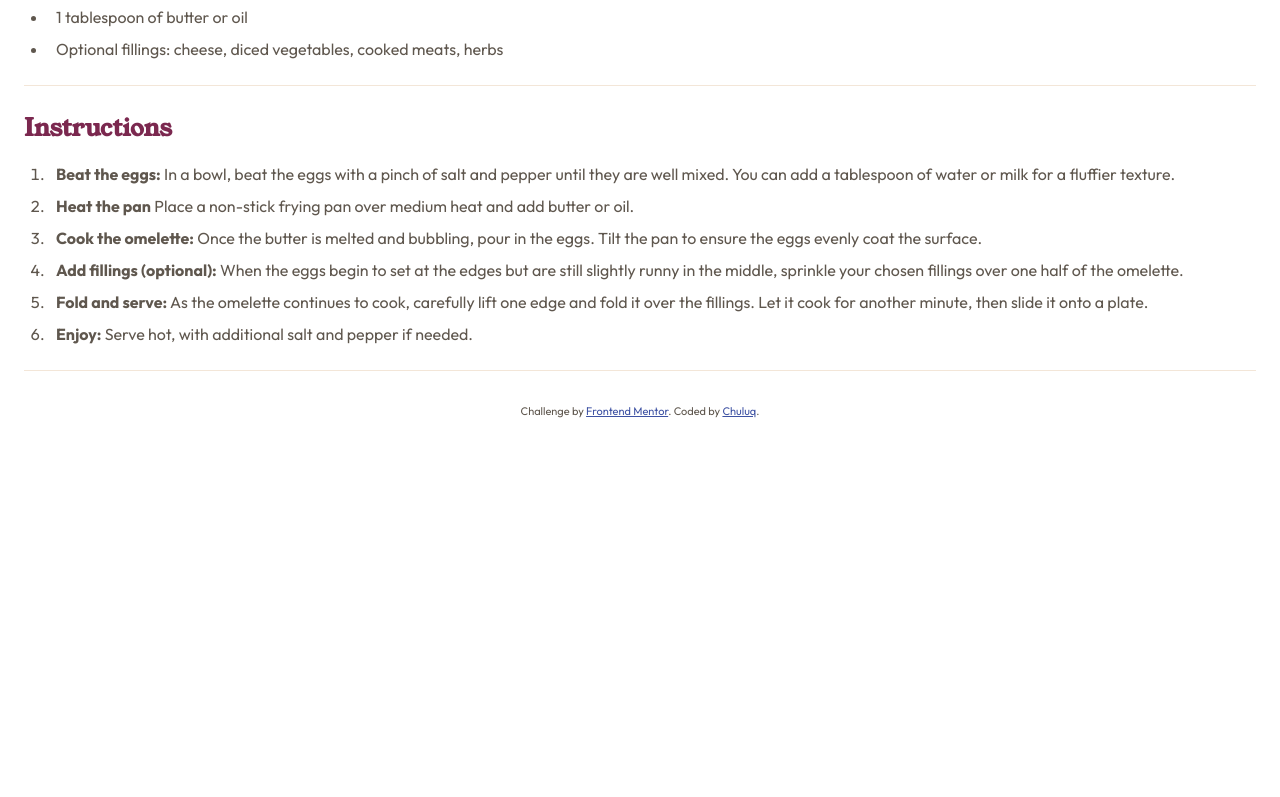
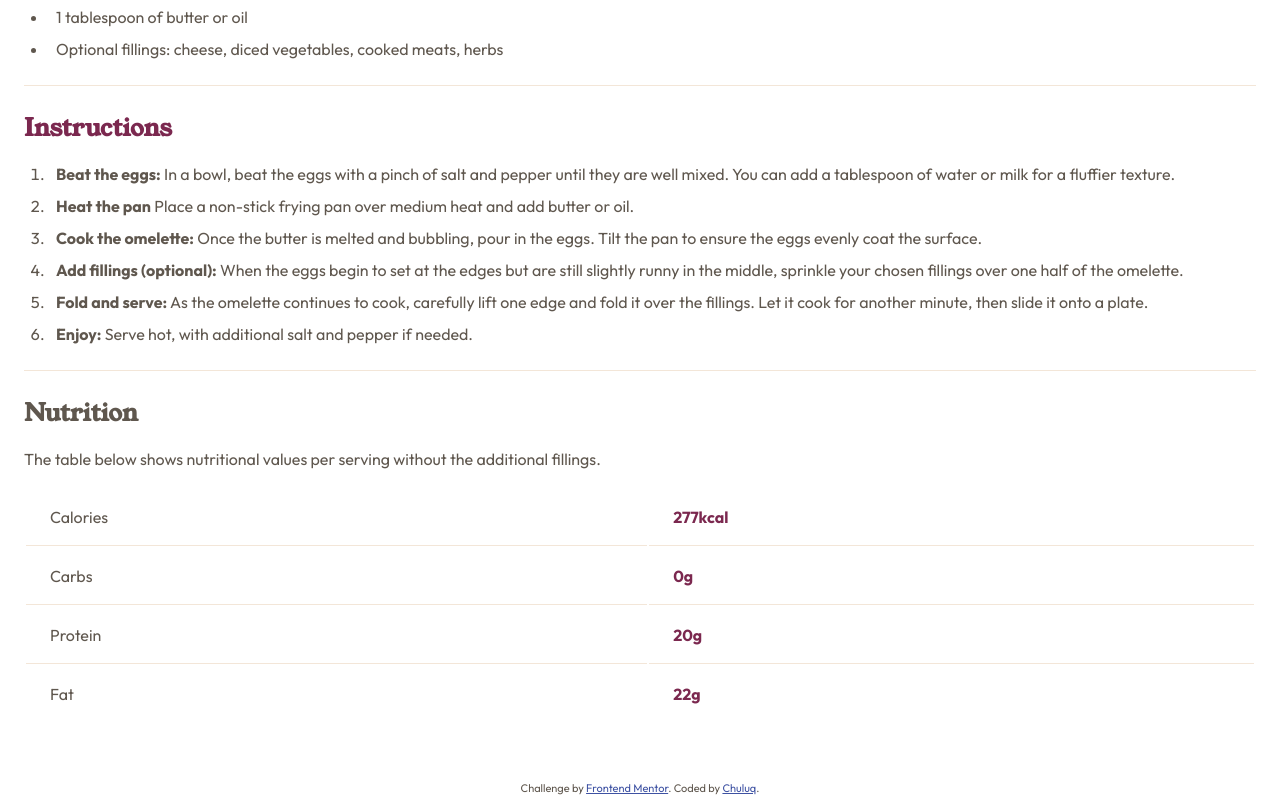
Before and after one commit to chuluq/frontendmentor-recipe-page, a plain HTML site: page index.html in a window 1280 px wide. Shown: the part 1100-1897 px from the top of the page. Before the commit the page ends 1520 px from the top, so only its background shows below. Drawn offline with Linux system fonts and the light colour scheme.

Commit message:
feat: add nutrition

```diff
--- a/index.html
+++ b/index.html
@@ -96,6 +96,32 @@
           </li>
         </ol>
       </div>
+
+      <div class="nutrition">
+        <h2>Nutrition</h2>
+        <p>
+          The table below shows nutritional values per serving without the
+          additional fillings.
+        </p>
+        <table>
+          <tr>
+            <td>Calories</td>
+            <td>277kcal</td>
+          </tr>
+          <tr>
+            <td>Carbs</td>
+            <td>0g</td>
+          </tr>
+          <tr>
+            <td>Protein</td>
+            <td>20g</td>
+          </tr>
+          <tr>
+            <td>Fat</td>
+            <td>22g</td>
+          </tr>
+        </table>
+      </div>
     </div>
 
     <div class="attribution">
--- a/style.css
+++ b/style.css
@@ -186,3 +186,23 @@ h2 {
 .instructions ol li {
   padding-left: 8px;
 }
+
+.nutrition {
+  display: flex;
+  flex-direction: column;
+  gap: 16px;
+  padding-top: 24px;
+  padding-bottom: 24px;
+}
+
+td {
+  padding: 16px 24px;
+  border-bottom: 1px solid var(--stone-100);
+}
+tr:last-child td {
+  border-bottom: none;
+}
+td:last-child {
+  font-weight: bold;
+  color: var(--rose-800);
+}
```
